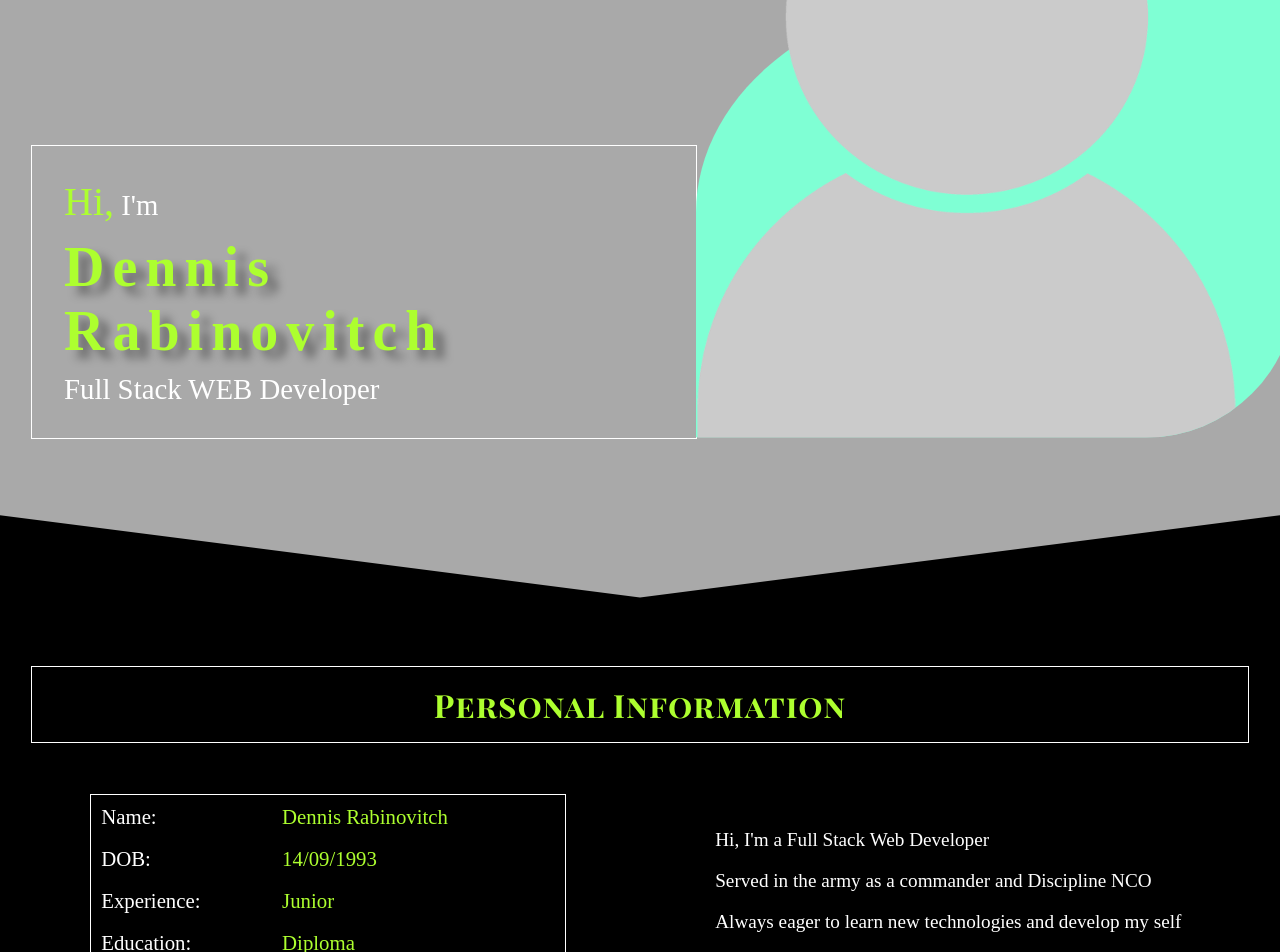
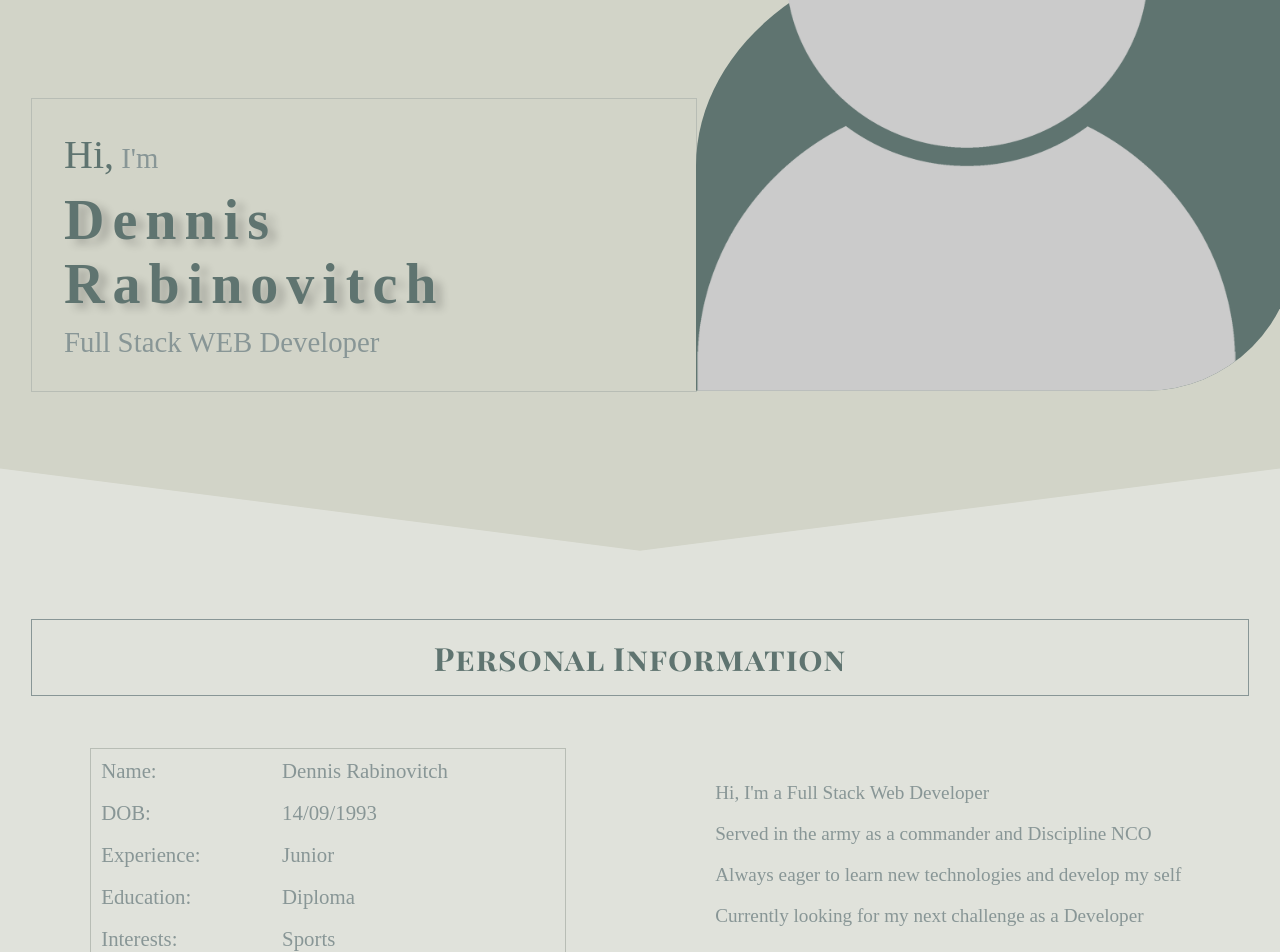
Before and after one commit to DennisR93/Portfolio, an Angular app: page / in a window 1280 px wide. Shown: the part 320-1272 px from the top of the page. Built offline with nearby package versions, Linux system fonts and the light colour scheme; a web font is replaced by a local one.

Commit message:
update site color palette

```diff
--- a/src/app/components/contact-area/contact/contact.component.css
+++ b/src/app/components/contact-area/contact/contact.component.css
@@ -1,6 +1,6 @@
 :host {
     display: block;
-    color: white;
+    color: var(--cadet-gray);
     padding: 2rem 3rem;
 }
 
@@ -11,7 +11,7 @@ ul{
 }
 
 a{
-    color: greenyellow;
+    color: var(--hooker-green);
 }
 
 .social-media {
@@ -28,8 +28,7 @@ a{
     align-items: center;
     justify-content: center;
     border-radius: 50%;
-    color: greenyellow;
-    background-color: rgba(255, 255, 25, 0.2);
+    background-color: rgba(255, 255, 255, 0.2);
 }
 
 i {
@@ -57,5 +56,5 @@ i {
 }
 
 :host.desktop .social-media li:hover {
-    background-color: rgba(255, 255, 25, 0.3);
+    background-color: rgba(255, 255, 255, 0.5);
 }
--- a/src/app/components/home-area/education/education.component.css
+++ b/src/app/components/home-area/education/education.component.css
@@ -1,6 +1,6 @@
 :host {
     display: block;
-    color: white;
+    color: var(--ash-gray);
     padding: 3rem 2rem;
 }
 
@@ -9,11 +9,11 @@ section {
 }
 
 section h2 {
-    color: greenyellow;
+    color: var(--hooker-green);
 }
 
 section h4 {
-    color: gray;
+    color: var(--cadet-gray);
 }
 
 :host.desktop section {
@@ -34,5 +34,5 @@ section h4 {
     font-size: 1.5rem;
     align-items: center;
     justify-content: center;
-    border-right: 1px solid white;
+    border-right: 1px solid var(--hooker-green);
 }
--- a/src/app/components/home-area/experience/experience.component.css
+++ b/src/app/components/home-area/experience/experience.component.css
@@ -1,6 +1,6 @@
 :host {
     display: block;
-    color: white;
+    color: var(--cadet-gray);
     padding: 3rem 2rem;
 }
 
@@ -14,11 +14,11 @@ ul li:has(ul) {
 }
 
 ul li h2 {
-    color: greenyellow;
+    color: var(--hooker-green);
 }
 
 ul li h4 {
-    color: lightgray;
+    color: var(--ash-gray);
 }
 
 
@@ -39,7 +39,7 @@ ul li h4 {
     top: 5px;
     border-radius: 50%;
     z-index: 2;
-    background-color: greenyellow;
+    background-color: var(--hooker-green);
 }
 
 :host.desktop ul li:has(ul)::after {
@@ -50,7 +50,7 @@ ul li h4 {
     left: -50px;
     top: 5%;
     z-index: 1;
-    background-color: lightgray;
+    background-color: var(--ash-gray);
 }
 
 :host.desktop ul li:has(ul):last-child::after {
--- a/src/app/components/home-area/home/home.component.css
+++ b/src/app/components/home-area/home/home.component.css
@@ -1,7 +1,7 @@
 :host {
     display: block;
     padding: 4rem 2rem 6rem;
-    background-color: darkgrey;
+    background-color: var(--timberwolf);
     clip-path: polygon(0% 0%, 100% 0%, 100% 95%, 50% 100%, 0% 95%);
 }
 
@@ -16,7 +16,7 @@
     padding: 0 0 2rem;
     text-align: center;
     font-style: italic;
-    color: greenyellow;
+    color: var(--hooker-green);
     text-decoration: underline;
     font-family: 'Bebas Neue', cursive;
 }
@@ -24,26 +24,26 @@
 .name {
     grid-row: 3/4;
     padding: 1rem;
-    color: white;
+    color: var(--cadet-gray);
     font-size: 1.8rem;
     margin-top: 3rem;
-    outline: 1px solid white;
+    outline: 1px solid var(--ash-gray);
     font-family: 'Konkhmer Sleokchher', cursive;
 }
 
 .name span:nth-of-type(1) span {
     font-size: 2.5rem;
-    color: greenyellow;
+    color: var(--hooker-green);
 }
 
 .name span:nth-of-type(2) {
     display: inline-block;
-    color: greenyellow;
+    color: var(--hooker-green);
     font-size: 2.5rem;
     font-weight: bold;
     padding: 10px 0;
     letter-spacing: 8px;
-    text-shadow: 10px 8px 10px rgba(0, 0, 0, 0.4);
+    text-shadow: 8px 5px 8px rgba(0, 0, 0, 0.2);
 }
 
 .profile {
@@ -60,7 +60,7 @@
     width: 100%;
     bottom: 0%;
     position: absolute;
-    background-color: aquamarine;
+    background-color: var(--hooker-green);
     clip-path: inset(0 round 50% 0 0);
 }
 
--- a/src/app/components/home-area/personal-info/personal-info.component.css
+++ b/src/app/components/home-area/personal-info/personal-info.component.css
@@ -1,6 +1,6 @@
 :host {
     display: block;
-    color: white;
+    color: var(--cadet-gray);
     margin: 3rem 2rem;
 }
 
@@ -11,7 +11,7 @@
 
 table {
     font-size: 1.3rem;
-    outline: 1px solid white;
+    outline: 1px solid var(--ash-gray);
 }
 
 table tr {
@@ -23,7 +23,7 @@ table tr td {
 }
 
 table tr td:nth-child(even) {
-    color: greenyellow;
+    color: var(--cadet-gray);
 }
 
 section p {
--- a/src/app/components/home-area/skills/skills.component.css
+++ b/src/app/components/home-area/skills/skills.component.css
@@ -1,6 +1,6 @@
 :host {
     display: block;
-    color: white;
+    color: var(--ash-gray);
     padding: 3rem 2rem;
 
 }
@@ -10,8 +10,7 @@ section{
 }
 
 section h2{
-    color: greenyellow;
-    /* font-family: ; */
+    color: var(--cadet-gray);
 }
 
 section .rating {
@@ -21,19 +20,22 @@ section .rating {
     display: flex;
     align-items: center;
     justify-content: space-between;
-    /* background-color: rgba(255, 255, 255, 0.1); */
 }
 
 section .rating .bar {
     height: 5px;
     flex-grow: 1;
     margin-right: 1rem;
-    background-color: rgba(255, 255, 255, 0.2);
+    background-color: rgba(0, 0, 0, 0.2);
 }
 
 section .rating .bar div{
     height: 100%;
-    background-color: greenyellow;
+    background-color: var(--hooker-green);
+}
+
+.percent{
+    color: var(--hooker-green);
 }
 
 
--- a/src/app/components/home-area/skills/skills.component.html
+++ b/src/app/components/home-area/skills/skills.component.html
@@ -10,7 +10,7 @@
             <div class="bar">
                 <div [ngStyle]="{'width': skill.rating+'%'}"></div>
             </div>
-            <div>{{skill.rating}}%</div>
+            <div class="percent">{{skill.rating}}%</div>
         </div>
     </section>
 </div>
--- a/src/app/components/layout-area/header/header.component.css
+++ b/src/app/components/layout-area/header/header.component.css
@@ -17,8 +17,9 @@ ul {
 }
 
 a{
+    font-size: 1.2rem;
     text-decoration: none;
-    color: greenyellow;
+    color: var(--hooker-green);
 }
 
 .hamburger-nav-button{
@@ -28,11 +29,11 @@ a{
 }
 
 .bx{
-    color: white;
+    color: var(--cadet-gray);
 }
 
 .hamburger-navbar ul li a {
-    color: white;
+    color: var(--hooker-green);
     padding: 14px 16px;
     text-decoration: none;
     font-size: 17px;
--- a/src/app/components/layout-area/layout/layout.component.css
+++ b/src/app/components/layout-area/layout/layout.component.css
@@ -3,7 +3,7 @@ div {
     width: 100%;
     box-sizing: border-box;
     display: grid;
-    grid-template-rows: 2% 96% 2%;
+    grid-template-rows: 1% 97% 2%;
     grid-template-columns: repeat(6, 1fr);
 }
 
@@ -20,7 +20,7 @@ footer{
 :host {
     /* height: 100%; */
     display: block;
-    background-color: black;
+    background-color: var(--alabaster);
 }
 :host .backToTop{
     opacity: 0;
@@ -32,8 +32,8 @@ footer{
 .backToTop{
     background: none;
     border: none;
-    color: white;
-    font-size: 24px;
+    color: var(--hooker-green);
+    font-size: 30px;
 }
 
 button.desktop.backToTop{
@@ -41,7 +41,7 @@ button.desktop.backToTop{
         cursor: pointer;
         margin: 0 8px 12px 0;
         position: fixed;
-        right: 0;
+        right: 5px;
         opacity: 0;
 }
 
--- a/src/styles.css
+++ b/src/styles.css
@@ -1,10 +1,18 @@
+:root{
+    --alabaster:#E0E2DB;
+    --timberwolf:#D2D4C8;
+    --ash-gray:#B8BDB5;
+    --cadet-gray:#889696;
+    --hooker-green:#5F7470;
+}
+
 html,
 body {
     height: 100%;
     width: 100%;
     margin: 0;
     padding: 0;
-    color: white;
+    color: var(--cadet-gray);
     scroll-behavior: smooth;
     font-family: 'Ibarra Real Nova', serif;
 }
@@ -12,14 +20,14 @@ body {
 .container {
     margin: 0 auto;
     max-width: 1500px;
-    outline: 0px solid white;
+    outline: 0px solid var(--hooker-green);
 }
 
 h1 {
     padding: 1rem 0;
     text-align: center;
     letter-spacing: 1px;
-    color: greenyellow;
-    outline: 1px solid white;
+    color: var(--hooker-green);
+    outline: 1px solid var(--cadet-gray);
     font-family: 'Playfair Display SC', serif;
 }
```
